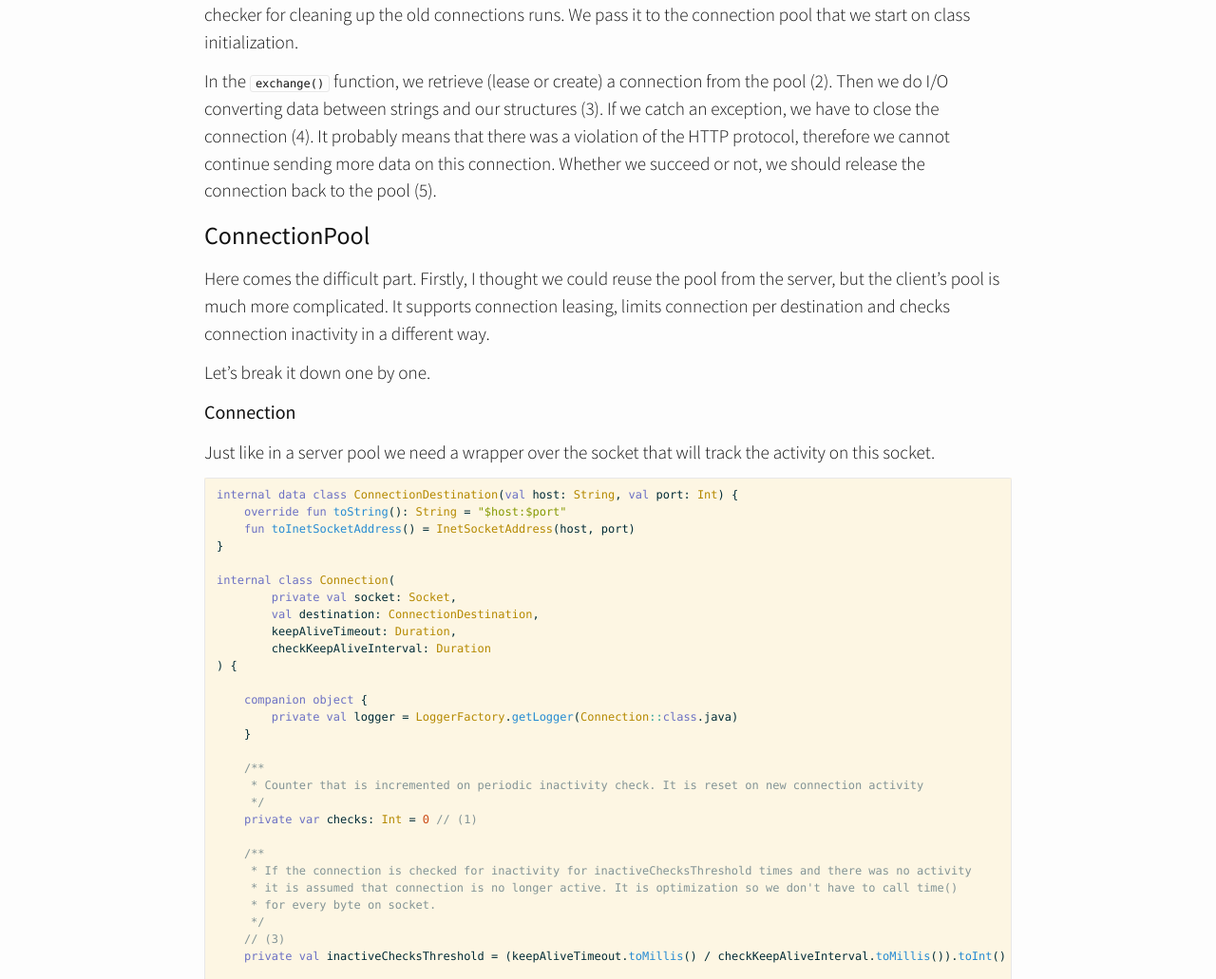
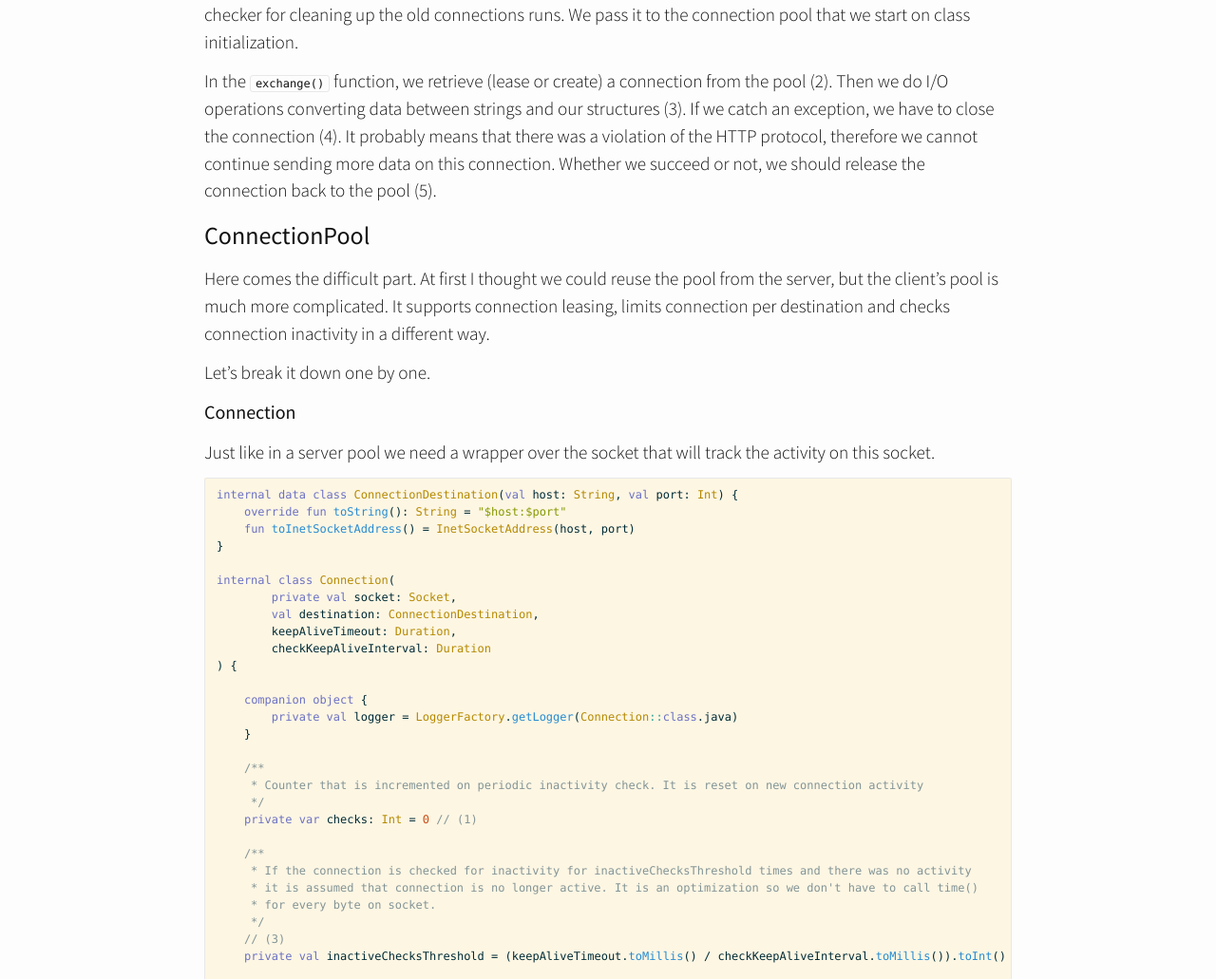
Before and after one commit to jakubdyszkiewicz/jakubdyszkiewicz.github.io, a Jekyll site: the page built from _posts/2018-11-01-http-part6.markdown, in a window 1280 px wide and 1400 px high, scrolled down 2553 px. Shown: the part 187-1218 px from the top of the window at 95% size. Built offline with Jekyll 4.4.1, drawn with Linux system fonts in a browser that asks for light colours; nearby versions of some CDN libraries; comment, search, counter and statistics services are not loaded; some of the changed text lies outside the part shown.

Commit message:
Review english fixes

````diff
--- a/_posts/2018-11-01-http-part6.markdown
+++ b/_posts/2018-11-01-http-part6.markdown
@@ -118,10 +118,10 @@ data class SocketClientStats(val poolStats: ConnectionClientPoolStats)
 
 We pass a bunch of arguments that were explained above. The `checkKeepAliveInterval`  (1) is how often the checker for cleaning up the old connections runs.  We pass it to the connection pool that we start on class initialization.
 
-In the `exchange()` function, we retrieve (lease or create) a connection from the pool (2). Then we do I/O converting data between strings and our structures (3). If we catch an exception, we have to close the connection (4). It probably means that there was a violation of the HTTP protocol, therefore we cannot continue sending more data on this connection. Whether we succeed or not, we should release the connection back to the pool (5).
+In the `exchange()` function, we retrieve (lease or create) a connection from the pool (2). Then we do I/O operations converting data between strings and our structures (3). If we catch an exception, we have to close the connection (4). It probably means that there was a violation of the HTTP protocol, therefore we cannot continue sending more data on this connection. Whether we succeed or not, we should release the connection back to the pool (5).
 
 ### ConnectionPool
-Here comes the difficult part. Firstly, I thought we could reuse the pool from the server, but the client’s pool is much more complicated. It supports connection leasing, limits connection per destination and checks connection inactivity in a different way.
+Here comes the difficult part. At first I thought we could reuse the pool from the server, but the client’s pool is much more complicated. It supports connection leasing, limits connection per destination and checks connection inactivity in a different way.
 
 Let’s break it down one by one.
 
@@ -151,7 +151,7 @@ internal class Connection(
 
     /**
      * If the connection is checked for inactivity for inactiveChecksThreshold times and there was no activity
-     * it is assumed that connection is no longer active. It is optimization so we don't have to call time()
+     * it is assumed that connection is no longer active. It is an optimization so we don't have to call time()
      * for every byte on socket.
      */
     // (3)
@@ -370,7 +370,7 @@ internal class ClientConnectionPool(
 }
 ```
 To retrieve a connection we have to acquire a permit (1). A permit is a semaphore that guards the pool against creating more than the limit of connections per destination. If we acquired all the permits, then the next request for a connection will wait for the max of `connectionRequestTimeout` duration (2).
-If we successfully acquired the permit it either means that we can lease a connection or create one (3). Firstly, we try to lease a connection because we’d rather reuse a connection than create a new one. If we succeeded, we return it to the user. Otherwise, we need to create a new one. While connecting, we have to set socket and connection timeouts (4). A new connection is added to the `connections` as leased and immediately returned to the client.
+If we successfully acquired the permit it means that we can either lease a connection or create one (3). Firstly, we try to lease a connection because we’d rather reuse a connection than create a new one. If we succeeded, we return it to the user. Otherwise, we need to create a new one. While connecting, we have to set socket and connection timeouts (4). A new connection is added to the `connections` as leased and immediately returned to the client.
 We track the number of established connections for testing purposes (5).
 
 When we start the pool, we also schedule the closing of stale connections at `checkKeepAliveInterval` rate (6).
````
Also changed, not shown: other parts of _posts/2018-11-01-http-part6.markdown (+6 -6 lines), 2 other files.
